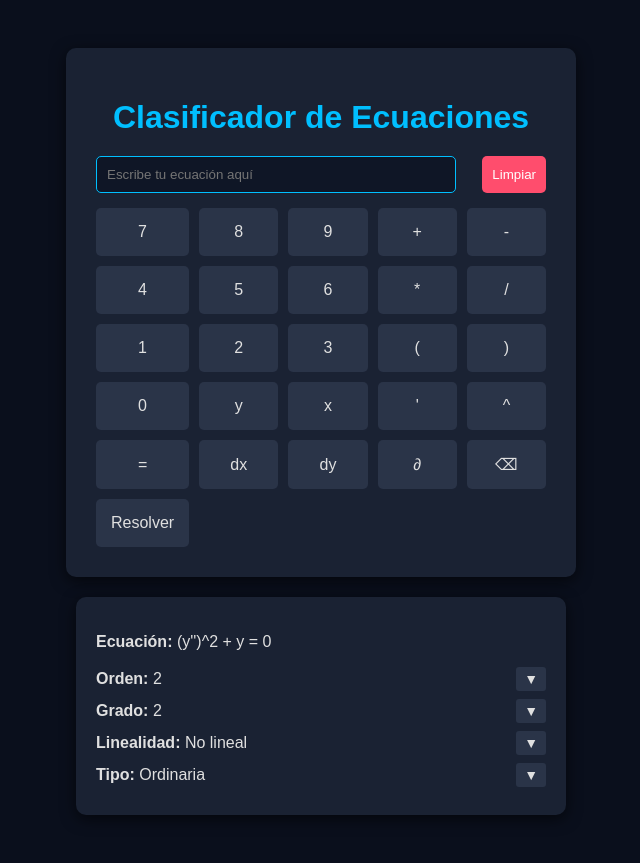
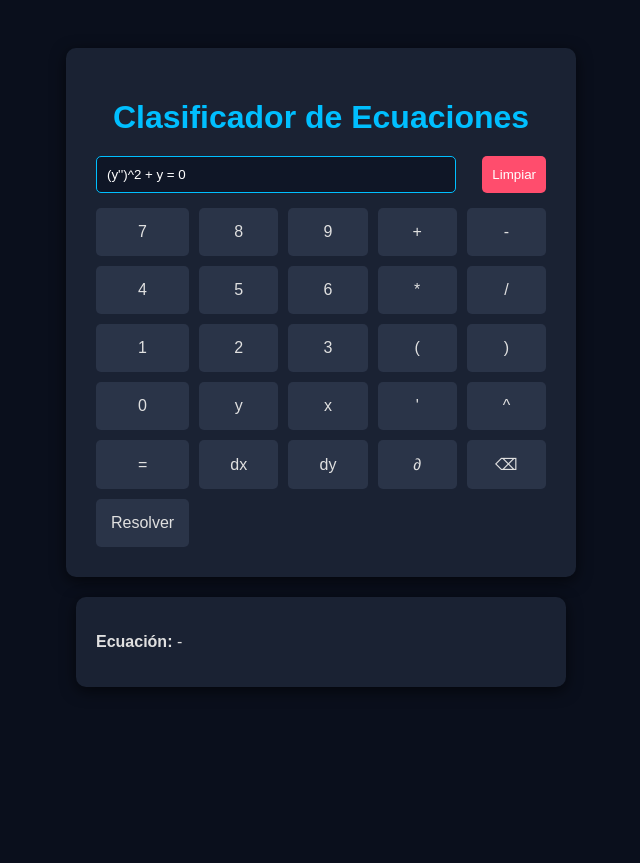
Before and after one commit to EmilyMunozR/calculadora, a Flask app: page / in a window 1280 px wide. Shown: the whole page, without its empty margins (319-959 px from the left). After the commit the page ends 687 px from the top, so only its background shows below. Run offline with Flask 3, Linux system fonts and the light colour scheme.

Commit message:
Update index.html

```diff
--- a/templates/index.html
+++ b/templates/index.html
@@ -10,7 +10,8 @@
     <h1>Clasificador de Ecuaciones</h1>
 
     <div class="input-row">
-      <input id="ecuacion" placeholder="Escribe tu ecuación aquí">
+      <!-- Ecuación predeterminada -->
+      <input id="ecuacion" value="(y'')^2 + y = 0">
       <button class="btn-clear" id="limpiar">Limpiar</button>
     </div>
 
@@ -49,43 +50,8 @@
   </div>
 
   <div class="result-box" id="resultado">
-  <p><strong>Ecuación:</strong> (y'')^2 + y = 0</p>
-
-  <div class="detalle">
-  <span><strong>Orden:</strong> 2</span>
-  <button class="exp-btn" onclick="toggleExp('orden')">▼</button>
-  <div id="exp-orden" class="exp oculto">
-    Esta ecuación es de orden 2 porque aparece "y''", que es una derivada de segundo orden.
+    <p><strong>Ecuación:</strong> -</p>
   </div>
-</div>
-
-<div class="detalle">
-  <span><strong>Grado:</strong> 2</span>
-  <button class="exp-btn" onclick="toggleExp('grado')">▼</button>
-  <div id="exp-grado" class="exp oculto">
-    Es de grado 2 porque aparece "(y'')^2", que está elevado al 2.
-  </div>
-</div>
-
-<div class="detalle">
-  <span><strong>Linealidad:</strong> No lineal</span>
-  <button class="exp-btn" onclick="toggleExp('linealidad')">▼</button>
-  <div id="exp-linealidad" class="exp oculto">
-    Es no lineal porque aparece "(y'')^2", una potencia de una derivada.
-  </div>
-</div>
-
-<div class="detalle">
-  <span><strong>Tipo:</strong> Ordinaria</span>
-  <button class="exp-btn" onclick="toggleExp('tipo')">▼</button>
-  <div id="exp-tipo" class="exp oculto">
-    Es diferencial ordinaria porque aparecen derivadas con comillas (ej. "y''"), respecto a una sola variable.
-  </div>
-</div>
-
-<div href="https://archive.org/details/msdos_DOOM_1993"></div>
-
-
 
   <script src="{{ url_for('static', filename='script.js') }}"></script>
 </body>
```
